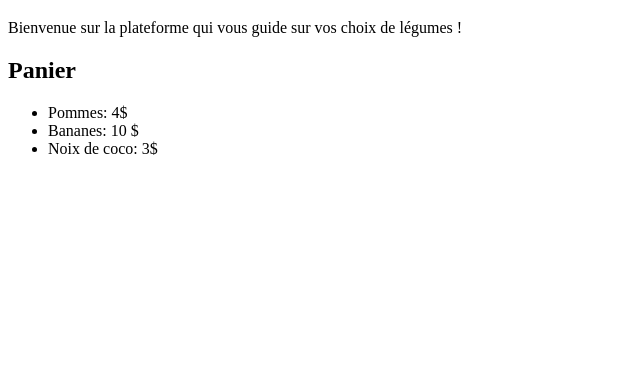
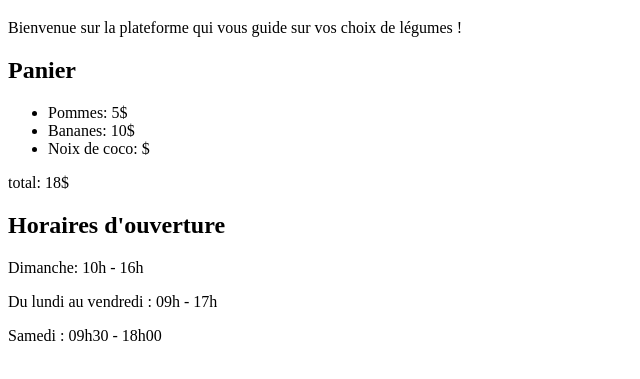
Before and after one commit to Hammilidi/VueOpenClassrooms, a plain HTML site: page index.html in a window 1280 px wide. Shown: the part 61-440 px from the top of the page, without its empty margins (0-640 px from the left). Drawn offline with nearby package versions, Linux system fonts and the light colour scheme.

Commit message:
Updating with computed data

```diff
--- a/index.html
+++ b/index.html
@@ -14,10 +14,16 @@
 
         <h2>Panier</h2>
         <ul>
-            <li>Pommes: {{costOfApple}} {{2+2}}$</li>
-            <li>Bananes: {{costOfBanana}} {{2*5}} $</li>
-            <li>Noix de coco: {{costCocoNuts}} {{3}}$ </li>
+            <li>Pommes: {{costOfApples}}$</li>
+            <li>Bananes: {{costOfBanana}}$</li>
+            <li>Noix de coco: {{costCoconuts}}$ </li>
         </ul>
+        <p>total: {{totalAmount}}$</p>
+
+        <h2>Horaires d'ouverture</h2>
+        <p>Dimanche: 10h - 16h</p>
+        <p>Du lundi au vendredi : 09h - 17h</p>
+        <p>Samedi : 09h30 - 18h00</p>
 
 
     </div>
@@ -26,13 +32,13 @@
         const app = new Vue({
             el: "#app",
             data: {
-                message: "Bonjour DigiScia",
-                answerToLife: 42,
-                groceries:["Pommes", "Bananes", "Noix de coco"],
-                timeForLunch: false,
-                info: {
-                    topic: "VueJS",
-                    length: 5
+                costOfApples: 5,
+                costOfBanana: 10,
+                costOfCoconuts: 3,
+                },
+            computed: {
+                totalAmount(){
+                    return (this.costOfApples + this.costOfBanana + this.costOfCoconuts)
                 }
             }
         })
```
